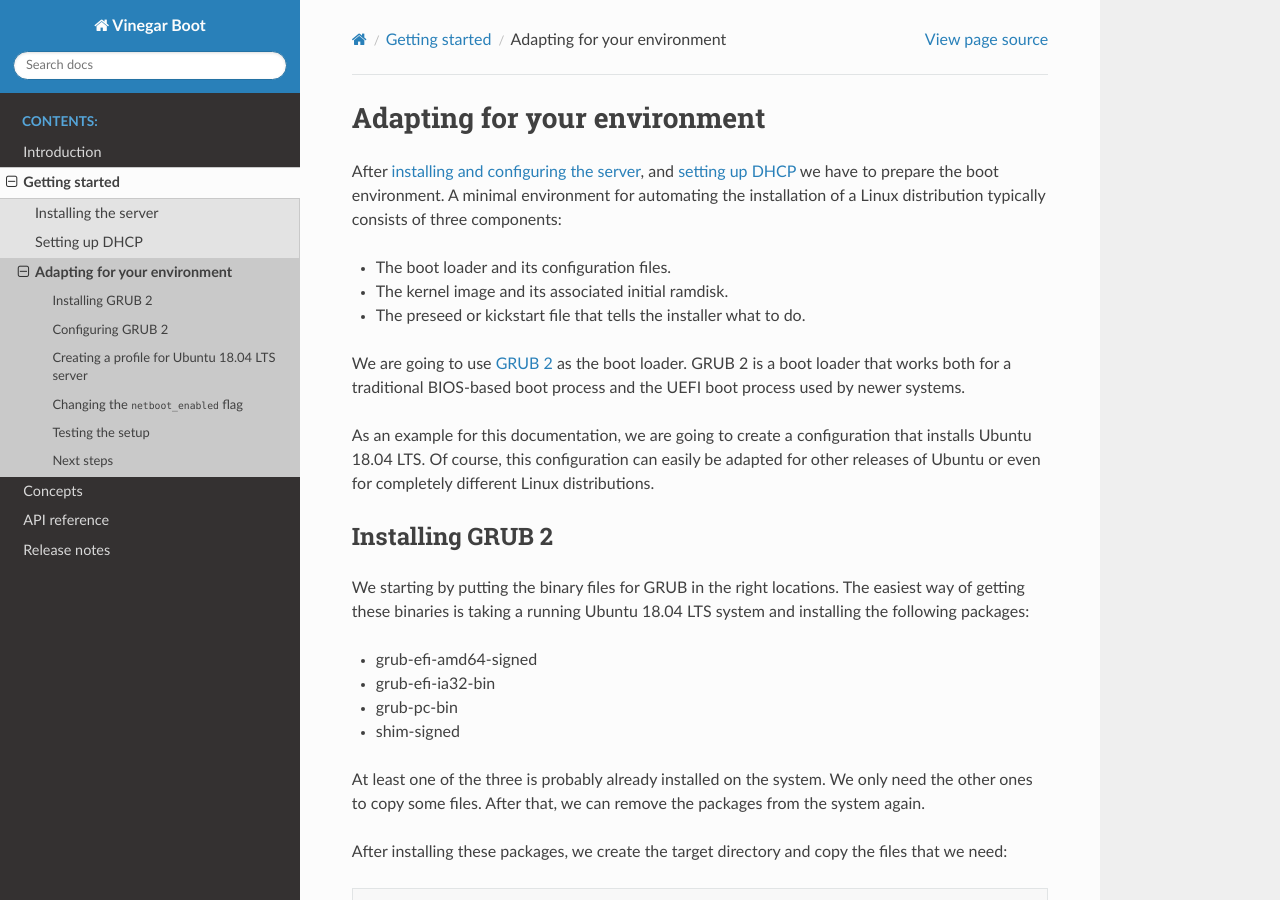
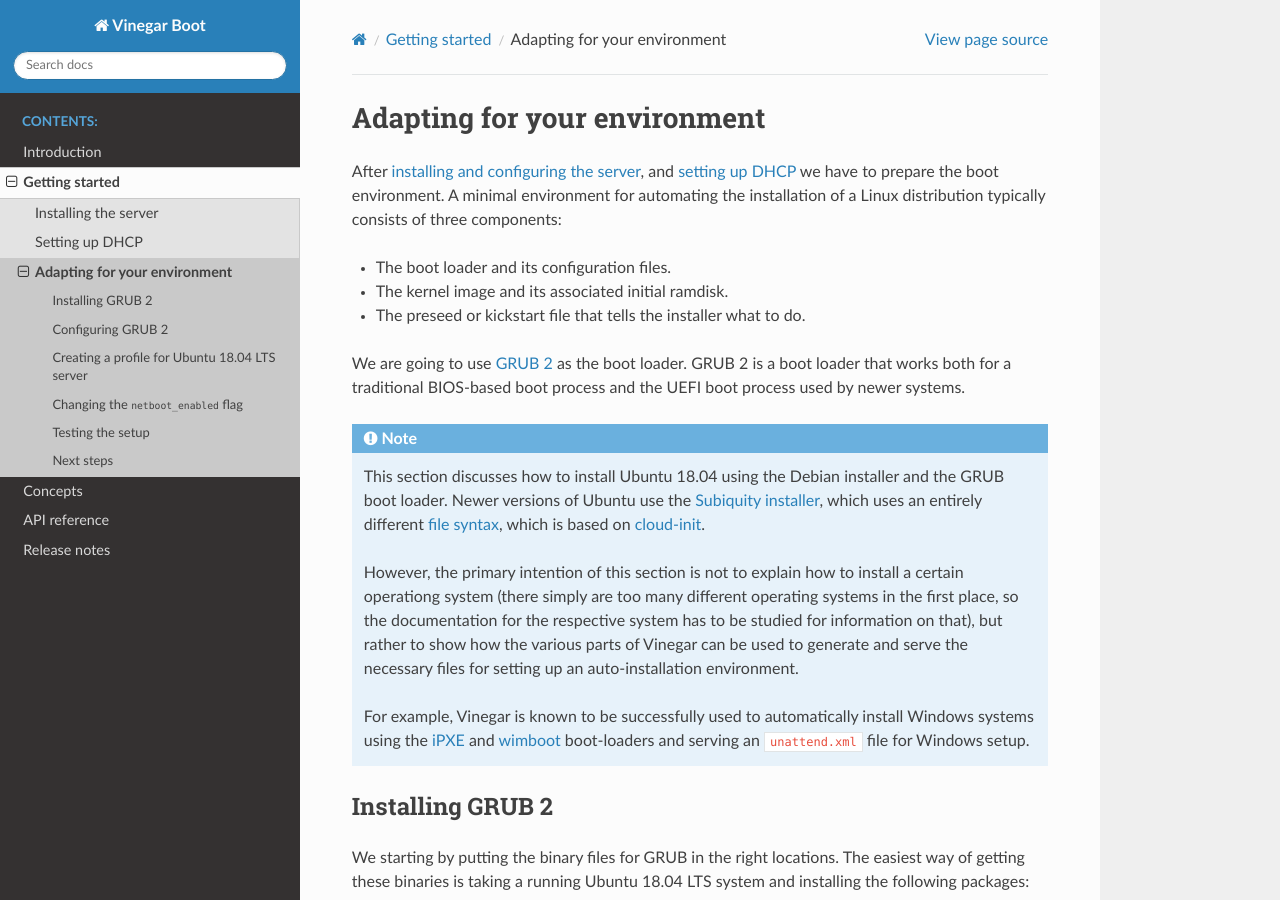
Before and after one commit to KIT-IBPT/vinegar, a Sphinx documentation site: the page built from doc/getting_started/environment.rst, in a window 1280 px wide and 900 px high. Built offline with Sphinx 7.4.7 and the Read the Docs theme 2.0.0, drawn with Linux system fonts in a browser that asks for light colours; the version number could not be read and is left out.

Commit message:
Add note explaining that recent Ubuntu releases use Subiquity.

```diff
--- a/doc/getting_started/environment.rst
+++ b/doc/getting_started/environment.rst
@@ -16,10 +16,25 @@ We are going to use `GRUB 2 <https://www.gnu.org/software/grub/>`_ as the boot
 loader. GRUB 2 is a boot loader that works both for a traditional BIOS-based
 boot process and the UEFI boot process used by newer systems.
 
-As an example for this documentation, we are going to create a configuration
-that installs Ubuntu 18.04 LTS. Of course, this configuration can easily be
-adapted for other releases of Ubuntu or even for completely different Linux
-distributions.
+.. note::
+  This section discusses how to install Ubuntu 18.04 using the Debian installer
+  and the GRUB boot loader. Newer versions of Ubuntu use the
+  `Subiquity installer <https://github.com/canonical/subiquity>`_, which uses
+  an entirely different `file syntax
+  <https://ubuntu.com/server/docs/install/autoinstall>`_, which is based on
+  `cloud-init <https://cloudinit.readthedocs.io/en/latest/reference/>`_.
+
+  However, the primary intention of this section is not to explain how to
+  install a certain operationg system (there simply are too many different
+  operating systems in the first place, so the documentation for the respective
+  system has to be studied for information on that), but rather to show how the
+  various parts of Vinegar can be used to generate and serve the necessary
+  files for setting up an auto-installation environment.
+
+  For example, Vinegar is known to be successfully used to automatically
+  install Windows systems using the `iPXE <https://ipxe.org/>`_ and `wimboot
+  <https://ipxe.org/wimboot>`_ boot-loaders and serving
+  an ``unattend.xml`` file for Windows setup.
 
 Installing GRUB 2
 -----------------
```
